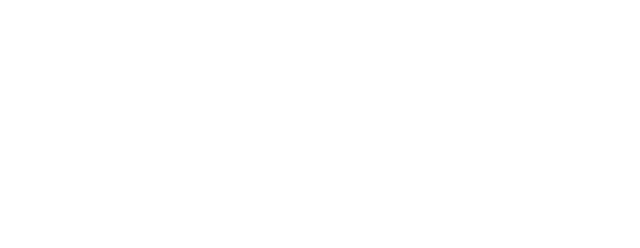
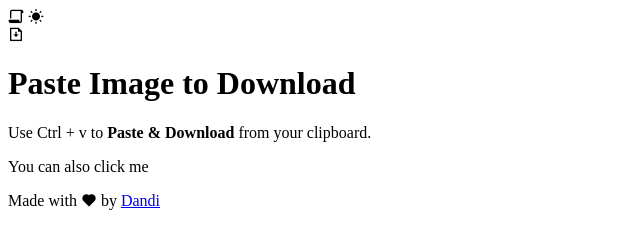
Before and after one commit to msuryaditriputraR/paste-image-download, a website: page index.html in a window 1280 px wide. Shown: the whole page, without its empty margins (0-640 px from the left). Drawn offline with nearby package versions, Linux system fonts and the light colour scheme.

Commit message:
add: structure HTML

```diff
--- a/index.html
+++ b/index.html
@@ -1,14 +1,17 @@
 <!DOCTYPE html>
 <html lang="en">
     <head>
-  <meta charset="UTF-8">
-  <meta name="viewport" content="width=device-width, initial-scale=1.0">
+        <meta charset="UTF-8" />
+        <meta name="viewport" content="width=device-width, initial-scale=1.0" />
         <title>Paste Image to Download</title>
 
         <!--- ==================== GOOGLE FONTS ===================== -->
-  <link rel="preconnect" href="https://fonts.googleapis.com">
-  <link rel="preconnect" href="https://fonts.gstatic.com" crossorigin>
-  <link href="https://fonts.googleapis.com/css2?family=DM+Sans:ital,opsz,wght@0,9..40,100..1000;1,9..40,100..1000&display=swap" rel="stylesheet">
+        <link rel="preconnect" href="https://fonts.googleapis.com" />
+        <link rel="preconnect" href="https://fonts.gstatic.com" crossorigin />
+        <link
+            href="https://fonts.googleapis.com/css2?family=DM+Sans:ital,opsz,wght@0,9..40,100..1000;1,9..40,100..1000&display=swap"
+            rel="stylesheet"
+        />
 
         <!--- ==================== REMIX ICON ===================== -->
         <link
@@ -17,14 +20,56 @@
         />
 
         <!--- ==================== ICON ===================== -->
-<link rel="shortcut icon" href="./src/img/favicon.svg" type="image/x-icon">
+        <link
+            rel="shortcut icon"
+            href="./src/img/favicon.svg"
+            type="image/x-icon"
+        />
 
         <!--- ==================== CSS ===================== -->
-<link rel="stylesheet" href="./src/css/index.css">
-
+        <link rel="stylesheet" href="./src/css/index.css" />
     </head>
     <body>
+        <header>
+            <i
+                class="ri-file-paper-2-line"
+                id="btn-story"
+                title="Button Story"
+                aria-label="Button Story"
+            ></i>
+            <i
+                class="ri-sun-fill"
+                id="btn-theme"
+                title="Button Theme"
+                aria-label="Button Theme"
+            ></i>
+        </header>
 
+        <main>
+            <i
+                class="ri-file-download-line"
+                aria-hidden="true"
+                class="main__icon"
+            ></i>
+            <h1>Paste Image to Download</h1>
+            <p class="instruction">
+                Use <span class="instruction__highlight">Ctrl + v</span> to
+                <strong> Paste & Download </strong> from your clipboard.
+            </p>
+            <p class="instruction2">You can also click me</p>
+        </main>
+
+        <footer>
+            <p>
+                Made with <i class="ri-heart-fill"></i> by
+                <a
+                    href="https://github.com/msuryaditriputraR"
+                    target="_blank"
+                    rel="noopener noreferrer"
+                    >Dandi</a
+                >
+            </p>
+        </footer>
         <!--- ==================== JAVASCRIPT ===================== -->
         <script src="./src/js/index.js"></script>
     </body>
```
Lines whose indentation alone changed are shown as unchanged.
